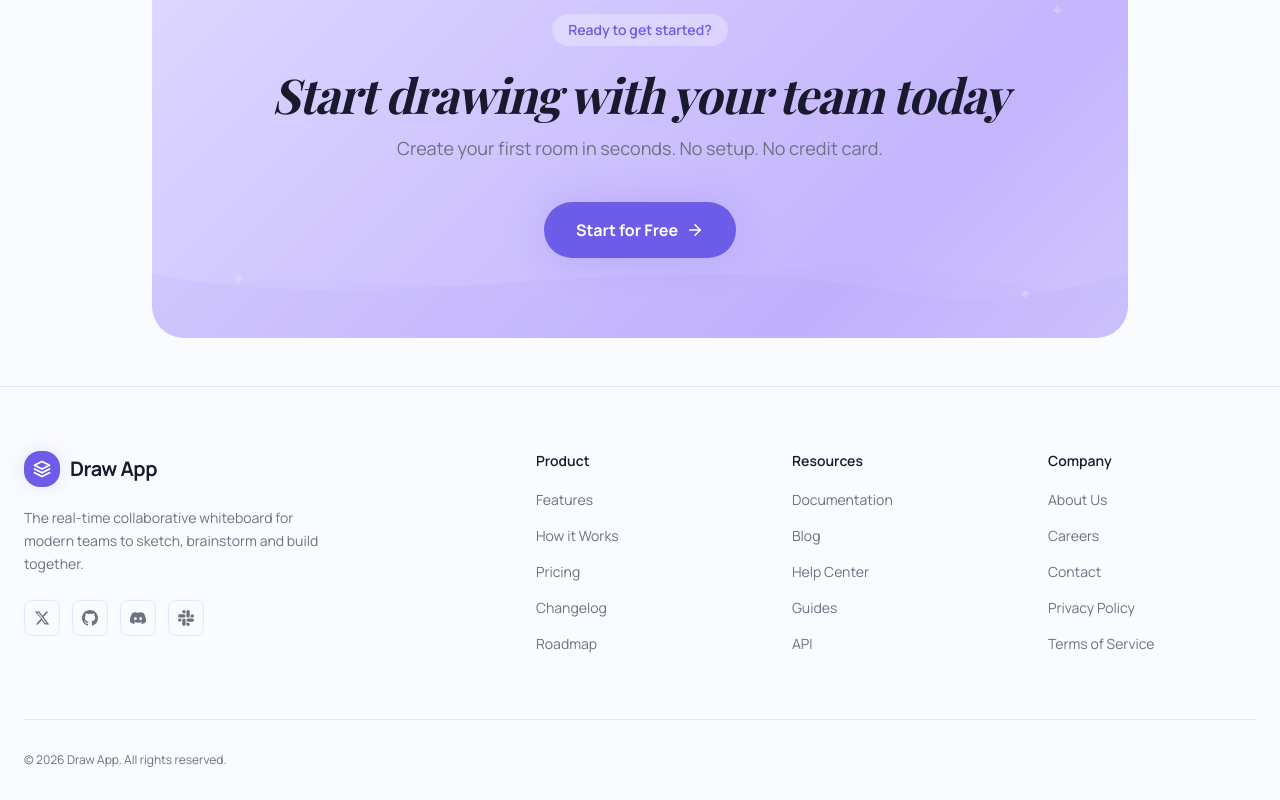
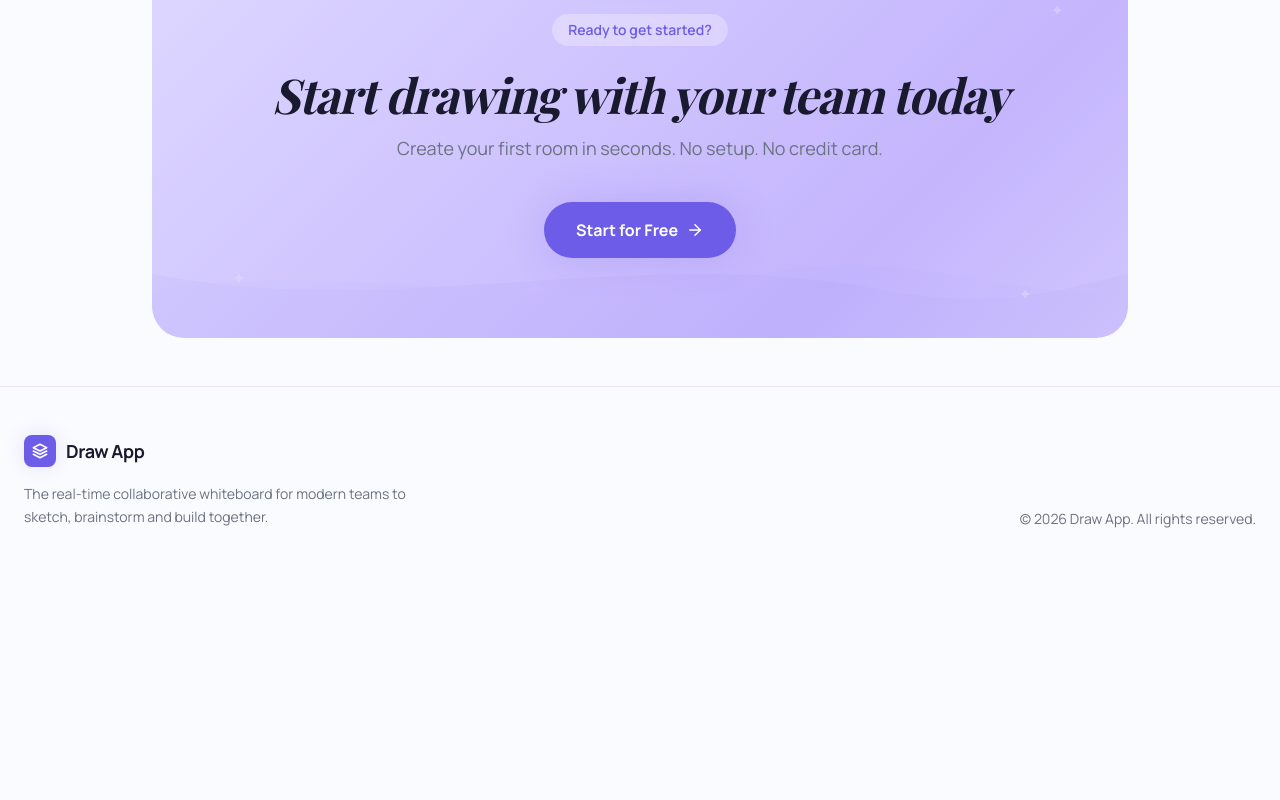
Before and after one commit to nitingupta95/draw-app, a Next.js app in the folder apps/frontend/: page / in a window 1280 px wide. Shown: the part 2994-3794 px from the top of the page. After the commit the page ends 3571 px from the top, so only its background shows below. Built offline with nearby package versions, Linux system fonts and the light colour scheme.

Commit message:
refactor: simplify Footer component by removing complex navigation links and social icons

```diff
--- a/apps/frontend/components/layout/Footer.tsx
+++ b/apps/frontend/components/layout/Footer.tsx
@@ -1,86 +1,28 @@
 import React from 'react';
 import Link from 'next/link';
 
-const footerLinks = {
-  Product: ['Features', 'How it Works', 'Pricing', 'Changelog', 'Roadmap'],
-  Resources: ['Documentation', 'Blog', 'Help Center', 'Guides', 'API'],
-  Company: ['About Us', 'Careers', 'Contact', 'Privacy Policy', 'Terms of Service'],
-};
-
 export function Footer() {
   return (
-    <footer className="bg-background border-t border-card-border pt-16 pb-8">
-      <div className="max-w-7xl mx-auto px-6">
-        <div className="grid grid-cols-1 md:grid-cols-2 lg:grid-cols-5 gap-12 mb-16">
-          {/* Brand Column */}
-          <div className="lg:col-span-2">
-            <Link href="/" className="flex items-center gap-2.5 mb-5 group w-fit">
-              <div className="flex items-center justify-center w-9 h-9 rounded-xl bg-primary text-primary-foreground shadow-glow-sm group-hover:shadow-glow-md transition-all">
-                <svg width="18" height="18" viewBox="0 0 24 24" fill="none" stroke="currentColor" strokeWidth="2.5" strokeLinecap="round" strokeLinejoin="round">
+    <footer className="bg-background border-t border-card-border py-12">
+      <div className="max-w-7xl mx-auto px-6 flex flex-col md:flex-row items-center md:items-end justify-between gap-8">
+        <div className="flex flex-col items-center md:items-start gap-4">
+          <Link href="/" className="flex items-center gap-2.5 group">
+            <div className="flex items-center justify-center w-8 h-8 rounded-lg bg-primary text-primary-foreground shadow-glow-sm group-hover:shadow-glow-md transition-all">
+              <svg width="16" height="16" viewBox="0 0 24 24" fill="none" stroke="currentColor" strokeWidth="2.5" strokeLinecap="round" strokeLinejoin="round">
                 <path d="M12 2L2 7l10 5 10-5-10-5z"/>
                 <path d="M2 17l10 5 10-5"/>
                 <path d="M2 12l10 5 10-5"/>
               </svg>
             </div>
-              <span className="font-bold text-xl tracking-tight text-foreground">Draw App</span>
+            <span className="font-bold text-lg tracking-tight text-foreground">Draw App</span>
           </Link>
-            <p className="text-sm text-muted-foreground max-w-xs leading-relaxed mb-6">
+          <p className="text-sm text-muted-foreground max-w-sm text-center md:text-left leading-relaxed">
             The real-time collaborative whiteboard for modern teams to sketch, brainstorm and build together.
           </p>
-            {/* Social icons */}
-            <div className="flex items-center gap-3">
-              {[
-                { label: 'Twitter', href: 'https://twitter.com', icon: 'M18.244 2.25h3.308l-7.227 8.26 8.502 11.24H16.17l-4.714-6.231-5.401 6.231H2.745l7.73-8.835L1.254 2.25H8.08l4.713 6.231zm-1.161 17.52h1.833L7.084 4.126H5.117z' },
-                { label: 'GitHub', href: 'https://github.com', icon: 'M12 0C5.374 0 0 5.373 0 12c0 5.302 3.438 9.8 8.207 11.387.599.111.793-.261.793-.577v-2.234c-3.338.726-4.033-1.416-4.033-1.416-.546-1.387-1.333-1.756-1.333-1.756-1.089-.745.083-.729.083-.729 1.205.084 1.839 1.237 1.839 1.237 1.07 1.834 2.807 1.304 3.492.997.107-.775.418-1.305.762-1.604-2.665-.305-5.467-1.334-5.467-5.931 0-1.311.469-2.381 1.236-3.221-.124-.303-.535-1.524.117-3.176 0 0 1.008-.322 3.301 1.23A11.509 11.509 0 0112 5.803c1.02.005 2.047.138 3.006.404 2.291-1.552 3.297-1.23 3.297-1.23.653 1.653.242 2.874.118 3.176.77.84 1.235 1.911 1.235 3.221 0 4.609-2.807 5.624-5.479 5.921.43.372.823 1.102.823 2.222v3.293c0 .319.192.694.801.576C20.566 21.797 24 17.3 24 12c0-6.627-5.373-12-12-12z' },
-                { label: 'Discord', href: '#', icon: 'M20.317 4.37a19.791 19.791 0 0 0-4.885-1.515.074.074 0 0 0-.079.037c-.21.375-.444.864-.608 1.25a18.27 18.27 0 0 0-5.487 0 12.64 12.64 0 0 0-.617-1.25.077.077 0 0 0-.079-.037A19.736 19.736 0 0 0 3.677 4.37a.07.07 0 0 0-.032.027C.533 9.046-.32 13.58.099 18.057c.002.022.015.043.03.052a19.9 19.9 0 0 0 5.993 3.03.078.078 0 0 0 .084-.028 14.09 14.09 0 0 0 1.226-1.994.076.076 0 0 0-.041-.106 13.107 13.107 0 0 1-1.872-.892.077.077 0 0 1-.008-.128 10.2 10.2 0 0 0 .372-.292.074.074 0 0 1 .077-.01c3.928 1.793 8.18 1.793 12.062 0a.074.074 0 0 1 .078.01c.12.098.246.198.373.292a.077.077 0 0 1-.006.127 12.299 12.299 0 0 1-1.873.892.077.077 0 0 0-.041.107c.36.698.772 1.362 1.225 1.993a.076.076 0 0 0 .084.028 19.839 19.839 0 0 0 6.002-3.03.077.077 0 0 0 .032-.054c.5-5.177-.838-9.674-3.549-13.66a.061.061 0 0 0-.031-.03zM8.02 15.33c-1.183 0-2.157-1.085-2.157-2.419 0-1.333.956-2.419 2.157-2.419 1.21 0 2.176 1.096 2.157 2.42 0 1.333-.956 2.418-2.157 2.418zm7.975 0c-1.183 0-2.157-1.085-2.157-2.419 0-1.333.955-2.419 2.157-2.419 1.21 0 2.176 1.096 2.157 2.42 0 1.333-.946 2.418-2.157 2.418z' },
-                { label: 'Slack', href: '#', icon: 'M5.042 15.165a2.528 2.528 0 0 1-2.52 2.523A2.528 2.528 0 0 1 0 15.165a2.527 2.527 0 0 1 2.522-2.52h2.52v2.52zM6.313 15.165a2.527 2.527 0 0 1 2.521-2.52 2.527 2.527 0 0 1 2.521 2.52v6.313A2.528 2.528 0 0 1 8.834 24a2.528 2.528 0 0 1-2.521-2.522v-6.313zM8.834 5.042a2.528 2.528 0 0 1-2.521-2.52A2.528 2.528 0 0 1 8.834 0a2.528 2.528 0 0 1 2.521 2.522v2.52H8.834zM8.834 6.313a2.528 2.528 0 0 1 2.521 2.521 2.528 2.528 0 0 1-2.521 2.521H2.522A2.528 2.528 0 0 1 0 8.834a2.528 2.528 0 0 1 2.522-2.521h6.312zM18.956 8.834a2.528 2.528 0 0 1 2.522-2.521A2.528 2.528 0 0 1 24 8.834a2.528 2.528 0 0 1-2.522 2.521h-2.522V8.834zM17.688 8.834a2.528 2.528 0 0 1-2.523 2.521 2.527 2.527 0 0 1-2.52-2.521V2.522A2.527 2.527 0 0 1 15.165 0a2.528 2.528 0 0 1 2.523 2.522v6.312zM15.165 18.956a2.528 2.528 0 0 1 2.523 2.522A2.528 2.528 0 0 1 15.165 24a2.527 2.527 0 0 1-2.52-2.522v-2.522h2.52zM15.165 17.688a2.527 2.527 0 0 1-2.52-2.523 2.526 2.526 0 0 1 2.52-2.52h6.313A2.527 2.527 0 0 1 24 15.165a2.528 2.528 0 0 1-2.522 2.523h-6.313z' },
-              ].map((social) => (
-                <Link
-                  key={social.label}
-                  href={social.href}
-                  target={social.href.startsWith('http') ? '_blank' : undefined}
-                  aria-label={social.label}
-                  className="w-9 h-9 rounded-lg border border-card-border flex items-center justify-center text-muted-foreground hover:text-primary hover:border-primary/30 hover:bg-primary/5 transition-all"
-                >
-                  <svg width="16" height="16" viewBox="0 0 24 24" fill="currentColor">
-                    <path d={social.icon} />
-                  </svg>
-                </Link>
-              ))}
         </div>
-          </div>
-
-          {/* Link Columns */}
-          {Object.entries(footerLinks).map(([category, links]) => (
-            <div key={category}>
-              <h4 className="font-semibold text-sm text-foreground mb-4">{category}</h4>
-              <ul className="space-y-3">
-                {links.map((link) => (
-                  <li key={link}>
-                    <Link href="#" className="text-sm text-muted-foreground hover:text-primary transition-colors">
-                      {link}
-                    </Link>
-                  </li>
-                ))}
-              </ul>
-            </div>
-          ))}
-
-          {/* Newsletter */}
-          <div className="lg:hidden" />
-        </div>
-
-        {/* Newsletter row (on desktop inline, on mobile it was hidden above) */}
-        <div className="hidden lg:block absolute right-6 top-16">
-          {/* handled inline above for simplicity */}
-        </div>
-
-        {/* Bottom bar */}
-        <div className="border-t border-card-border pt-8 flex flex-col md:flex-row items-center justify-between gap-4">
-          <p className="text-xs text-muted-foreground">
+        <p className="text-sm text-muted-foreground">
           © {new Date().getFullYear()} Draw App. All rights reserved.
         </p>
-        </div>
       </div>
     </footer>
   );
```
Lines whose indentation alone changed are shown as unchanged.
